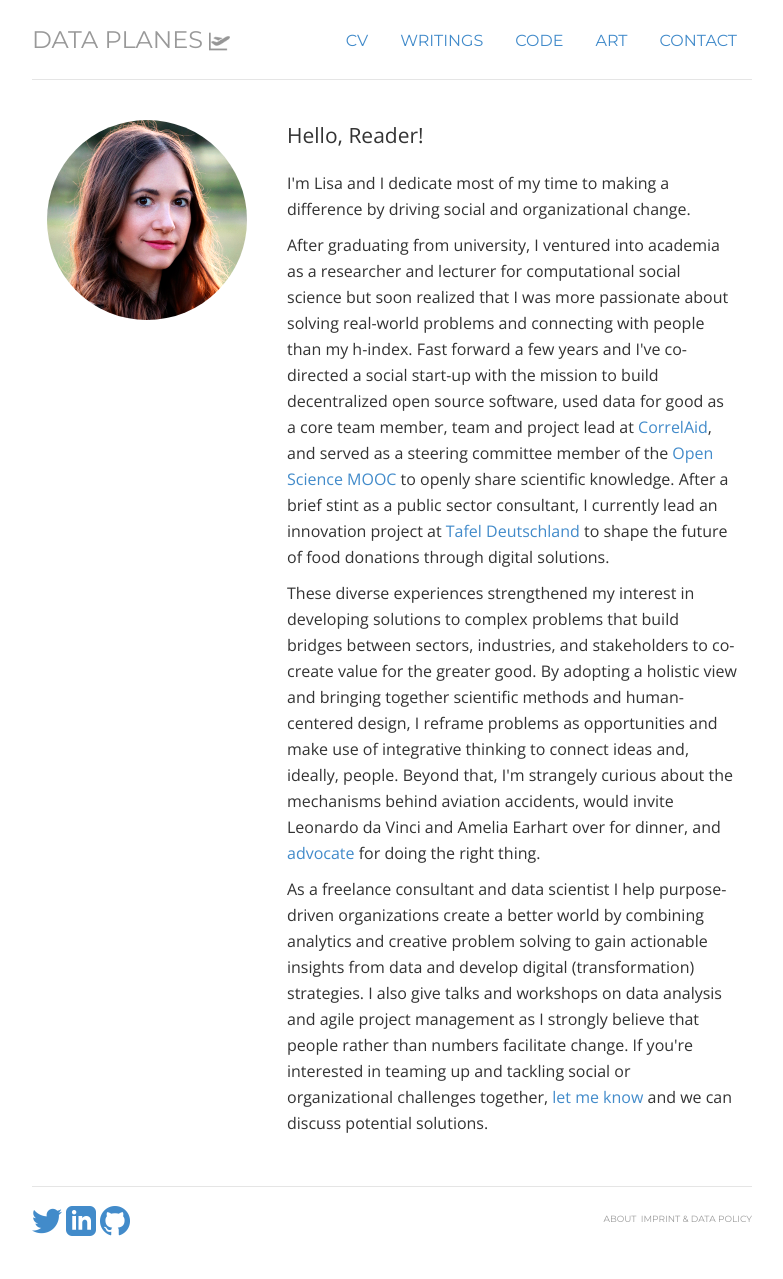
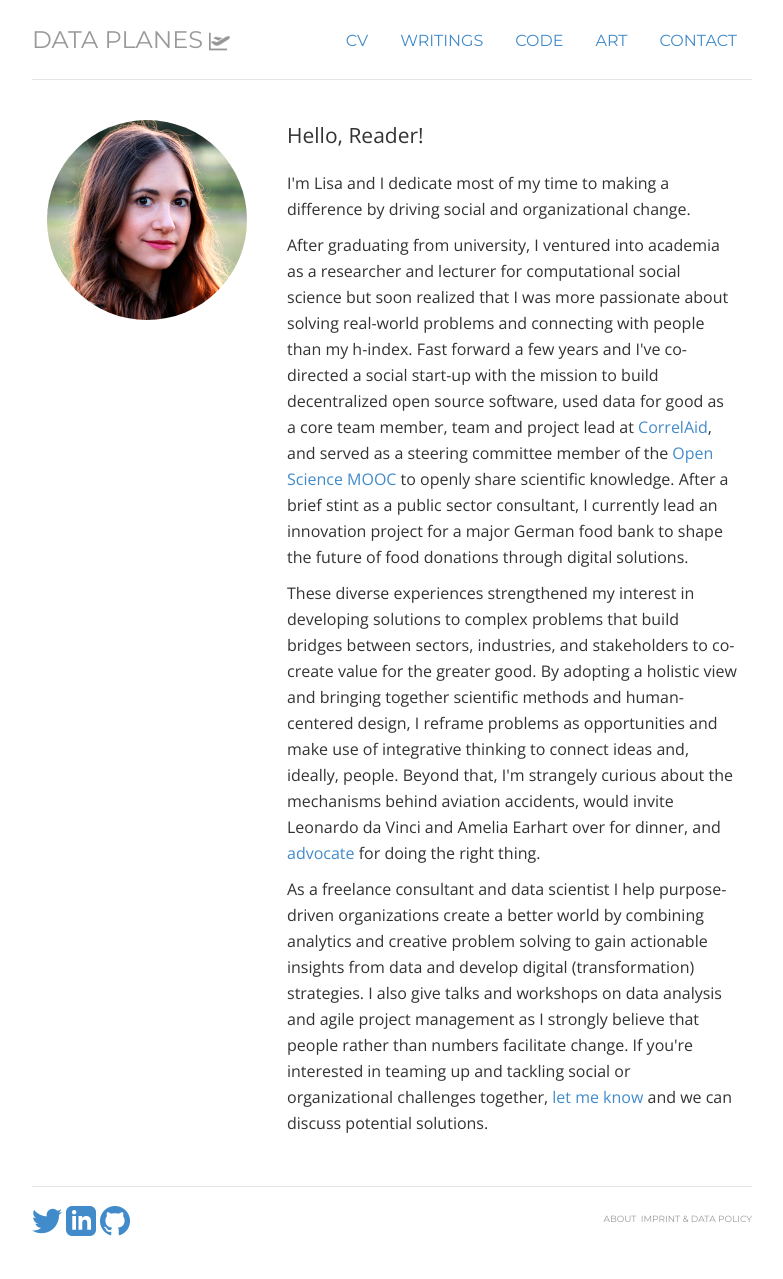
Before and after one commit to lhehnke/lhehnke.github.io, a Jekyll site: the page built from index.html, in a window 1280 px wide. Shown: the whole page, without its empty margins (248-1031 px from the left). Built offline with Jekyll 4.4.1, drawn with Linux system fonts in a browser that asks for light colours; nearby versions of some CDN libraries.

Commit message:
Update CV

```diff
--- a/cv/index.html
+++ b/cv/index.html
@@ -78,10 +78,8 @@
 				MIT Sloan School of Management</p>
 
     <p><strong>Intensive Business Administration Course</strong>, since 2021<br>
-        Specializations in Strategic, Financial & International Management<br>
+        Specializations in Strategic Management, Strategic Marketing Planning, Financial Management & International Management<br>
 				University of Hagen (Institute for Economic Research and Continuing Education)</p>
-
-
 
     <p><strong>Big Data and Analytics Summer School</strong>, 2017<br>
 				University of Essex (Institute for Analytics and Data Science)</p>
--- a/index.html
+++ b/index.html
@@ -22,7 +22,7 @@
 
 	<p>I'm Lisa and I dedicate most of my time to making a difference by driving social and organizational change.</p>
 
-	<p>After graduating from university, I ventured into academia as a researcher and lecturer for computational social science but soon realized that I was more passionate about solving real-world problems and connecting with people than my h-index. Fast forward a few years and I've co-directed a social start-up with the mission to build decentralized open source software, used data for good as a core team member, team and project lead at <a href="https://correlaid.org/en/" target="_blank">CorrelAid</a>, and served as a steering committee member of the <a href="https://opensciencemooc.eu/" target="_blank">Open Science MOOC</a> to openly share scientific knowledge. After a brief stint as a public sector consultant, I currently lead an innovation project at <a href="https://www.tafel.de/projekte/tafel-macht-zukunft-gemeinsam-digital/" target="_blank">Tafel Deutschland</a> to shape the future of food donations through digital solutions.</p>
+	<p>After graduating from university, I ventured into academia as a researcher and lecturer for computational social science but soon realized that I was more passionate about solving real-world problems and connecting with people than my h-index. Fast forward a few years and I've co-directed a social start-up with the mission to build decentralized open source software, used data for good as a core team member, team and project lead at <a href="https://correlaid.org/en/" target="_blank">CorrelAid</a>, and served as a steering committee member of the <a href="https://opensciencemooc.eu/" target="_blank">Open Science MOOC</a> to openly share scientific knowledge. After a brief stint as a public sector consultant, I currently lead an innovation project for a major German food bank to shape the future of food donations through digital solutions.</p>
 
 	<p>These diverse experiences strengthened my interest in developing solutions to complex problems that build bridges between sectors, industries, and stakeholders to co-create value for the greater good. By adopting a holistic view and bringing together scientific methods and human-centered design, I reframe problems as opportunities and make use of integrative thinking to connect ideas and, ideally, people. Beyond that, I'm strangely curious about the mechanisms behind aviation accidents, would invite Leonardo da Vinci and Amelia Earhart over for dinner, and <a href="https://twitter.com/dataplanes" target="_blank">advocate</a> for doing the right thing.</p>
 
```
